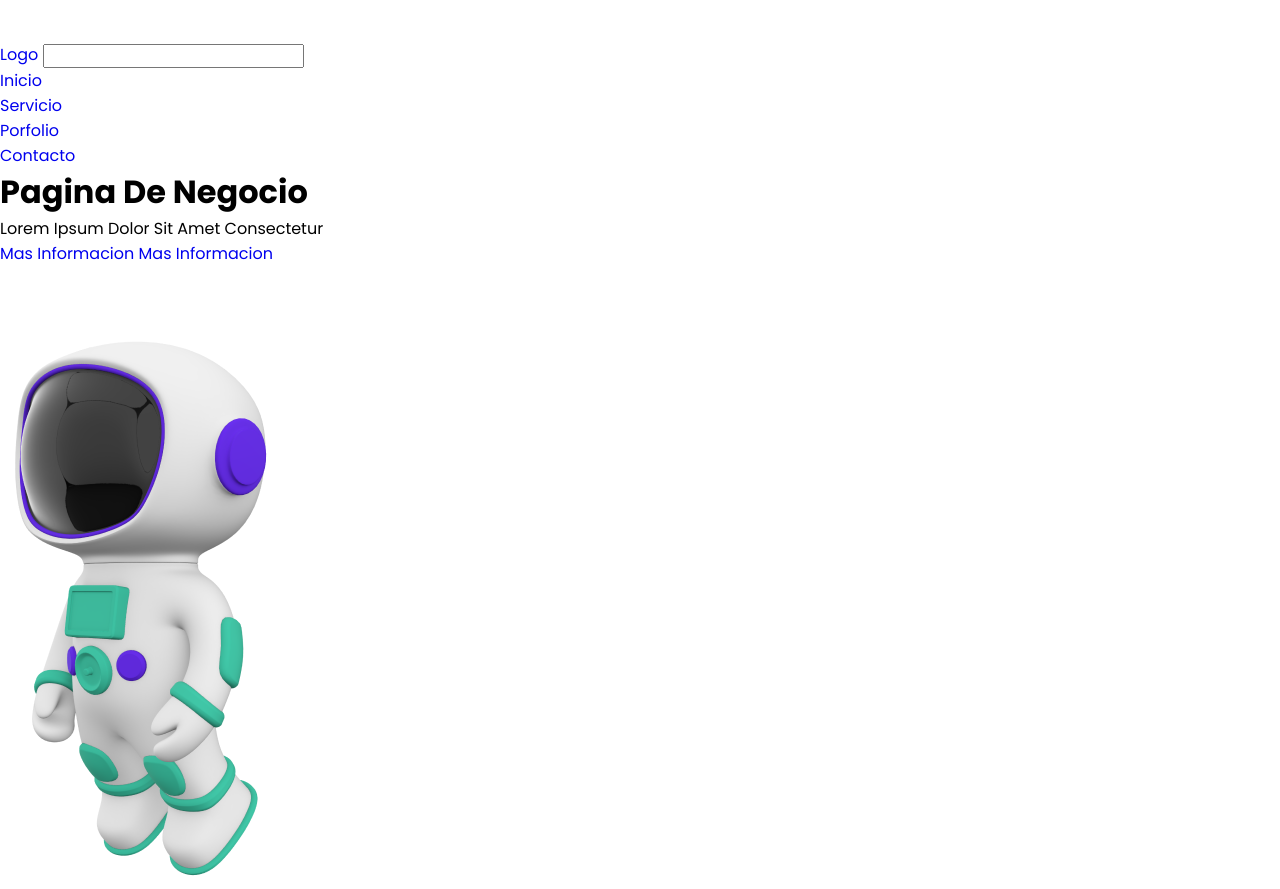
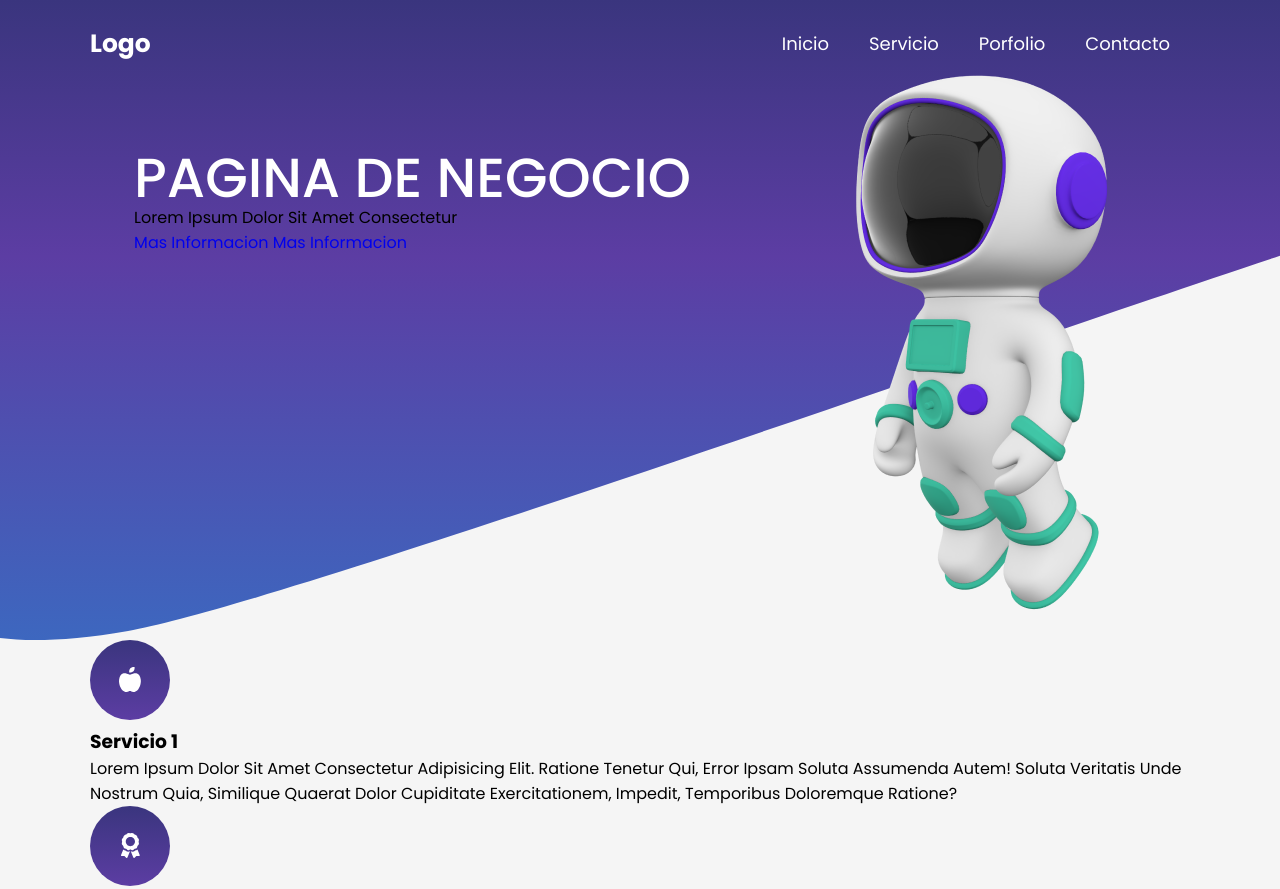
Before and after one commit to ChrisPorrasMarin/FirtsWeb, a plain HTML site: page menu.html in a window 1280 px wide. Shown: the top 889 px of the page. Drawn offline with Linux system fonts and the light colour scheme.

Commit message:
Estructura de la pagina y cambios esteticos

```diff
--- a/style.css
+++ b/style.css
@@ -10,3 +10,85 @@
     list-style: none;
     font-family: 'Poppins', sans-serif;
 }
+
+body {
+    background-color: #F5F5F5;
+}
+header{
+    background-image: url(img/hero.svg);
+    background-position: center bottom;
+    background-repeat: no-repeat;
+    background-size: cover;
+    min-height: 70vh;
+    display: flex;
+    align-items: center;
+}
+
+.container {
+    max-width: 1100px;
+    margin: 0 auto;
+}
+
+.menu {
+    position: absolute;
+    top: 10px;
+    left: 0;
+    right: 0;
+    display: flex;
+    align-items: center;
+    justify-content: space-between;
+    z-index: 1000;
+}
+
+.menu .logo{
+    font-weight: 700;
+    font-size: 25px;
+    color: #ffffff;
+}
+.menu .navbar ul li {
+    position: relative;
+    float: left;
+}
+.menu .navbar ul li a {
+
+    font-size: 18px;
+    padding: 20px;
+    color: #ffffff;
+    display: block;
+
+}
+.menu .navbar ul li a:hover {
+    color: #0eaef3;
+}
+#menu {
+    display: none;
+
+}
+
+.menu-icono {
+    width: 25px;
+}
+.menu label{
+    cursor: pointer;
+    display: none;
+}
+
+.header-content{
+    display: flex;
+}
+
+.content {
+    padding: 150px 150px 0px 0px;
+}
+
+.content h1 {
+    color: #ffffff;
+    font-size: 55px;
+    text-transform: uppercase;
+    font-weight: 500;
+    line-height: 55px;
+}
+
+.content p {
+
+}
```
Also changed, not shown: menu.html (line endings or trailing spaces).
